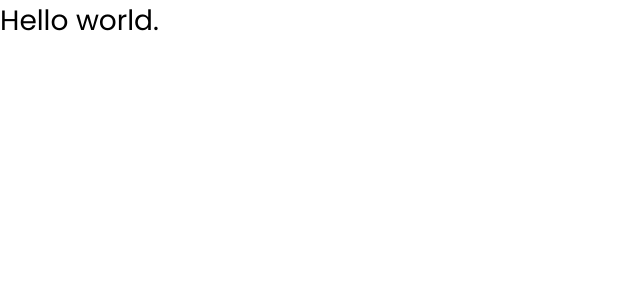
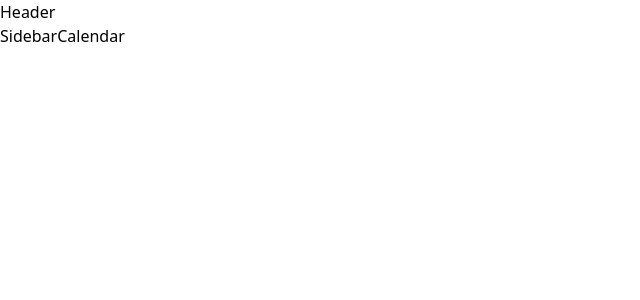
Before and after one commit to itsDaiton/calendar-app, a React (Vite) app: page / in a window 1280 px wide. Shown: the top 300 px of the page, without its empty margins (0-640 px from the left). Built offline with nearby package versions, Linux system fonts and the light colour scheme.

Commit message:
basic component setup

```diff
--- a/src/App.tsx
+++ b/src/App.tsx
@@ -1,9 +1,14 @@
 import React from 'react'
+import { Calendar, Header, Sidebar } from './components'
 
 const App = () => {
   return (
-    <div className='font-poppins text-[28px]'>
-      Hello world.
+    <div>
+      <Header/>
+      <div className='flex flex-row'>
+      <Sidebar/>
+      <Calendar/>
+      </div>
     </div>
   )
 }
--- /dev/null
+++ b/src/components/Calendar.tsx
@@ -0,0 +1,11 @@
+import React from 'react'
+
+type Props = {}
+
+const Calendar = (props: Props) => {
+  return (
+    <div>Calendar</div>
+  )
+}
+
+export default Calendar
--- /dev/null
+++ b/src/components/Header.tsx
@@ -0,0 +1,11 @@
+import React from 'react'
+
+type Props = {}
+
+const Header = (props: Props) => {
+  return (
+    <div>Header</div>
+  )
+}
+
+export default Header
--- /dev/null
+++ b/src/components/Sidebar.tsx
@@ -0,0 +1,11 @@
+import React from 'react'
+
+type Props = {}
+
+const Sidebar = (props: Props) => {
+  return (
+    <div>Sidebar</div>
+  )
+}
+
+export default Sidebar
--- /dev/null
+++ b/src/components/index.ts
@@ -0,0 +1,9 @@
+import Header from "./Header";
+import Sidebar from "./Sidebar";
+import Calendar from "./Calendar";
+
+export {
+    Header,
+    Sidebar,
+    Calendar
+}
```
